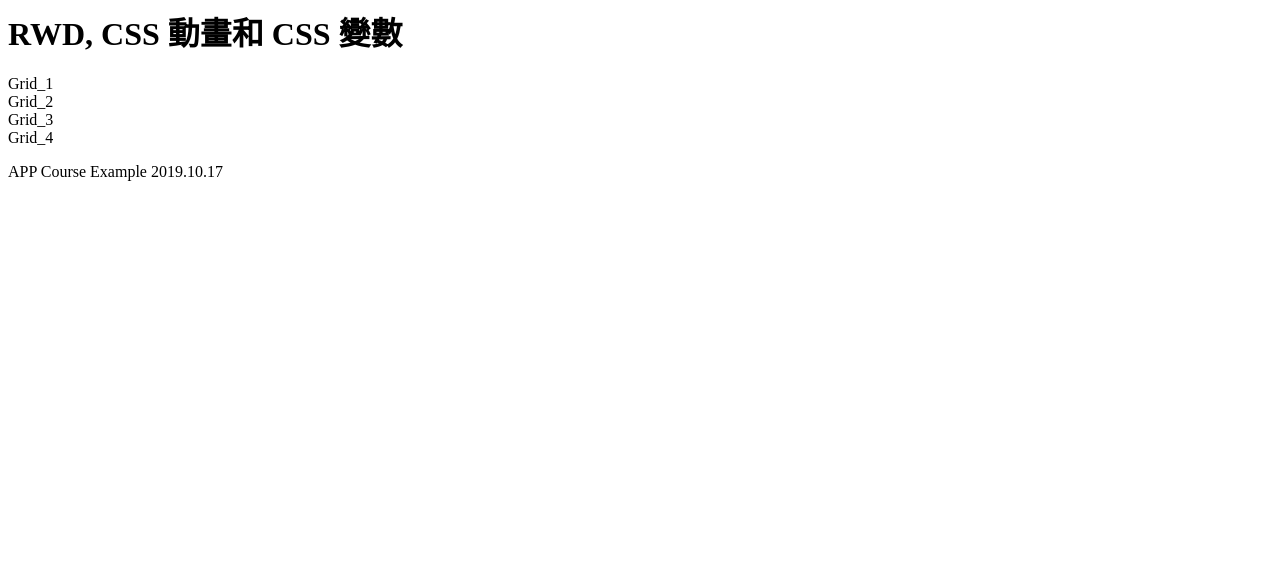
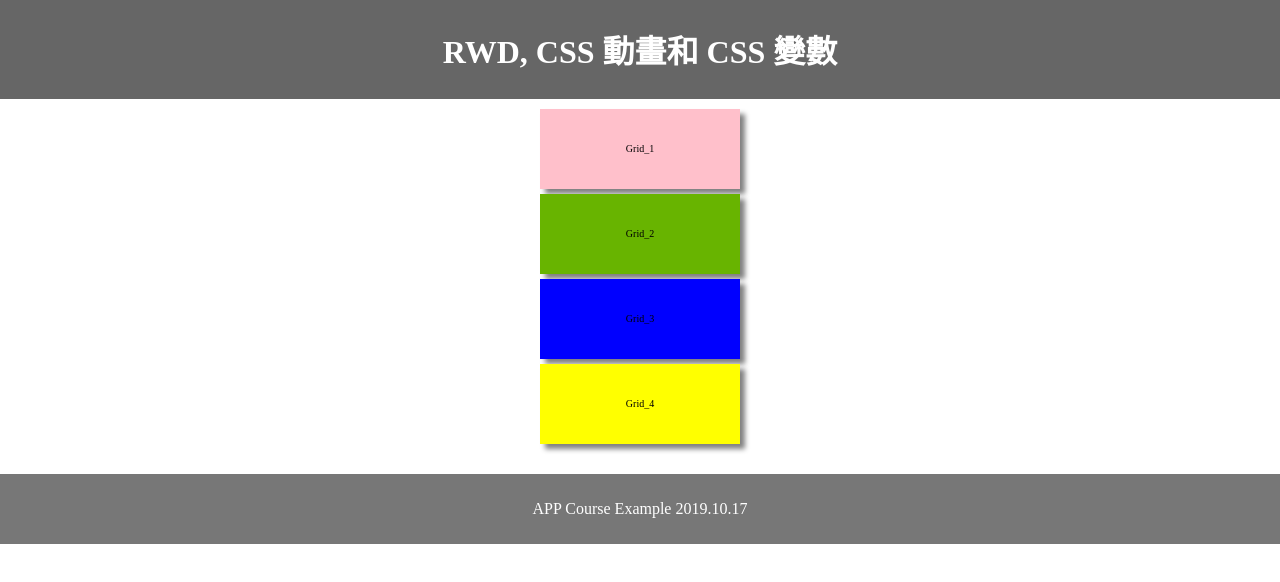
Before and after one commit to chyuanhan/my_git, a plain HTML site: page Case0/index.html in a window 1280 px wide. Drawn offline with Linux system fonts and the light colour scheme.

Commit message:
Init Case0

```diff
--- a/Case0/index.html
+++ b/Case0/index.html
@@ -4,6 +4,94 @@
 		<meta charset="utf-8">
 		<meta name="viewport" content="width=device-width, initial-scale=1">
 		<link rel="stylesheet" href="https://use.fontawesome.com/releases/v5.5.0/css/all.css" integrity="sha384-B4dIYHKNBt8Bc12p+WXckhzcICo0wtJAoU8YZTY5qE0Id1GSseTk6S+L3BlXeVIU" crossorigin="anonymous">
+		<style>
+			body {
+				margin: 0;
+				text-align: center;
+			}
+
+			/* Style the header */
+			header {
+				background-color: #666;
+				padding: 5px;
+				text-align: center;
+				color: white;
+			}
+
+			section {
+				padding: 5px;
+			}
+
+			/* Style the footer */
+			footer {
+				background-color: #777;
+				padding: 10px;
+				text-align: center;
+				color: white;
+			}
+
+			div.grid1 {
+				background-color: pink;
+				animation-name: ani_grid1;
+				animation-duration: 4s;
+			}
+
+			div.grid2 {
+				background-color: green;
+				animation-name: ani_grid2;
+				animation-duration: 4s;
+				animation-iteration-count: infinite;
+			}
+
+			div.grid3 {
+				background-color: blue;
+			}
+
+			div.grid4 {
+				background-color: yellow;
+			}
+
+			/* CSS transform standard syntax */
+			@keyframes ani_grid1 {
+				from {transform: rotate(0deg);}
+				to {transform: rotate(360deg);}
+			}
+
+			@keyframes ani_grid2 {
+				0% {background-color: black;}
+				20% {background-color: green;}
+				40% {background-color: yellow;}
+				60% {background-color: red;}
+				80% {background-color: blue;}
+				100% {background-color: green;}
+			}
+
+			.fas {
+				animation-name: heartbeat;
+				animation-duration: var(--heartbeat);
+				animation-iteration-count: infinite;
+			}
+
+			@keyframes heartbeat {
+				from {transform: scale(1,1); color: white;}
+				to {transform: scale(1.2,1.2); color: red;}
+			}
+
+			div.container {
+			 width: 210px;
+			 height: 360px;
+			 margin: 0px auto;
+			}
+
+			div.grid {
+			 width: 200px;
+			 height: 80px;
+			 margin: 5px;
+			 line-height: 80px;
+			 box-shadow: 5px 5px 5px gray;
+			 font-size: 10px;
+			}
+		</style>
 	</head>
 
 	<body>
```
